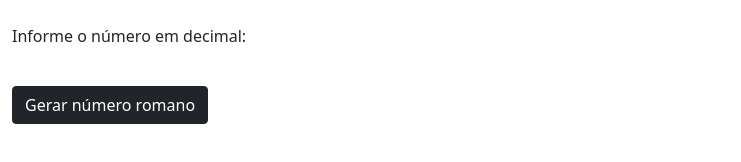
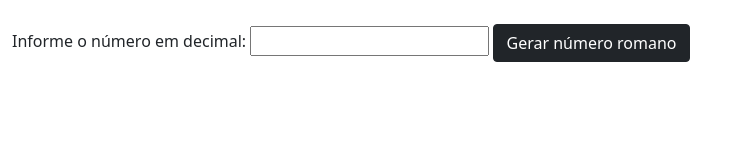
Before and after one commit to holoween/holoween.github.io, a plain HTML site: page index.html in a window 1280 px wide. Shown: the whole page, without its empty margins (0-741 px from the left). Drawn offline with nearby package versions, Linux system fonts and the light colour scheme.

Commit message:
sem classe no input

```diff
--- a/index.html
+++ b/index.html
@@ -1031,7 +1031,7 @@
   <div class="container-fluid">
 
     <form class="mt-4">
-      Informe o número em decimal: <input class="form-control-plaintext" type="text" id="decimal">
+      Informe o número em decimal: <input type="text" id="decimal">
       <button type="button" class="btn btn-dark" onclick="get_number()">Gerar número romano</button>
     </form>
     <br>
```
